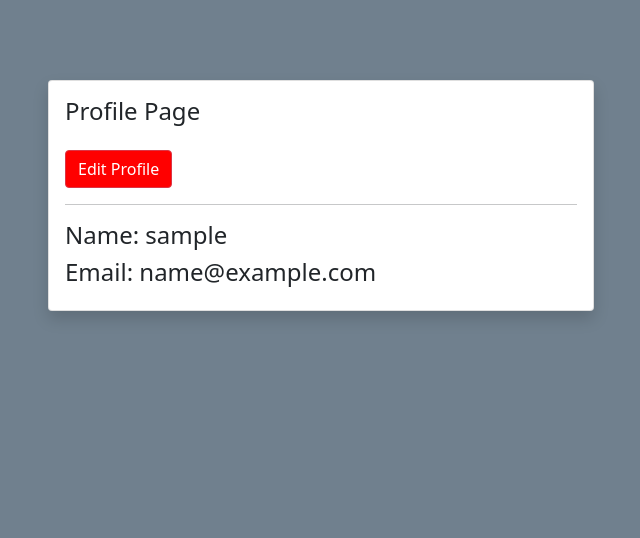
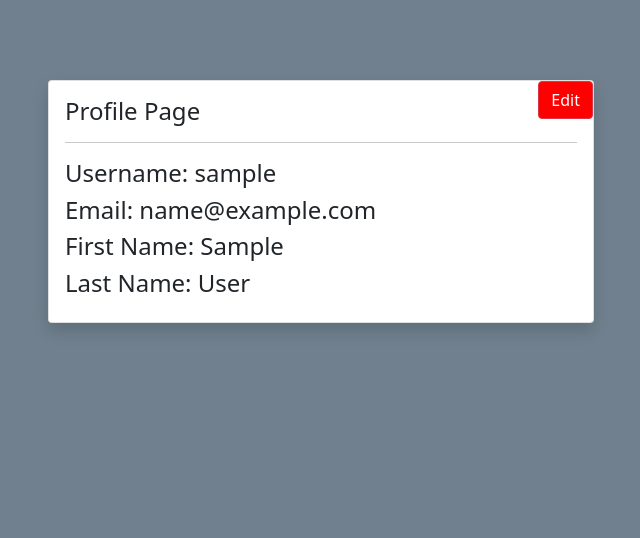
Before and after one commit to MikeMaroni9/P4-Reddit-Django, a Django app: page /profile/ in a window 1280 px wide. Shown: the part 152-690 px from the top of the page, without its empty margins (319-959 px from the left). Run offline with Django 4.2, Linux system fonts and the light colour scheme; the visitor is signed in with stand-in values (Sample User, id 1).

Commit message:
ability to edit profile page has been added, possibilities to change, username, email, name and last name

```diff
--- a/blog/urls.py
+++ b/blog/urls.py
@@ -1,5 +1,5 @@
 from django.urls import path
-from .views import Home, PostDetail, AddPost, EditPost, DeletePost, AddComment, profile
+from .views import Home, PostDetail, AddPost, EditPost, DeletePost, AddComment, profile, edit_profile
 from . import views
 
 urlpatterns = [
@@ -11,4 +11,6 @@ urlpatterns = [
     path('detail/<int:pk>/comment/', AddComment.as_view(), name="newcomment"),
     path('like/<int:pk>', views.PostLike.as_view(), name='post_like'),
     path('profile/', views.profile, name='profile'),
+    path('profile/edit', views.edit_profile, name='edit_profile'),
+
 ]
--- a/blog/views.py
+++ b/blog/views.py
@@ -1,10 +1,11 @@
-from django.shortcuts import render, get_object_or_404, reverse
+from django.shortcuts import render, get_object_or_404, reverse, redirect
 from django.views.generic import ListView, DetailView, CreateView, UpdateView, DeleteView
 from django.views import generic, View
+from django.contrib.auth.forms import UserChangeForm
 from .models import Post,Comment
 from django.http import HttpResponseRedirect
 from django.urls import reverse_lazy
-from .forms import CommentForm
+from .forms import CommentForm, EditProfileForm
 
 class Home(ListView):
     model = Post
@@ -78,6 +79,18 @@ class PostLike(View):
 
         return HttpResponseRedirect(reverse('postdetail', args=[pk]))
 
-#Profile for NavBar
+# NAVBAR Profile
 def profile(request):
     return render(request, 'profile.html')
+
+def edit_profile(request):
+    if request.method == 'POST':
+        form = EditProfileForm(request.POST, instance=request.user)
+
+        if form.is_valid():
+            form.save()
+            return redirect('profile')
+    else:
+        form = EditProfileForm(instance=request.user)
+        args = {'form': form}
+        return render(request, 'edit_profile.html', args)
--- a/templates/profile.html
+++ b/templates/profile.html
@@ -7,17 +7,19 @@
             <div class="card my-3 shadow">
                 <div class="card-body">
                     <span class="h4">Profile Page</span>
-                        <br>
-                        <br>
-                        <button type="button" class="btn btn-danger">
-                            Edit Profile
-                        </button>
+                    <div class="position-absolute top-0 end-0">
+                        <a href="{% url 'edit_profile' %}">
+                            <button type="submit" class="btn btn-danger">Edit</button>
+                        </a>
+                    </div>
                     </span>
                     <hr>
                     <div class="row">
                         <div class="col-md-8">
-                            <h4>Name: {{ user.username }}</h4>
+                            <h4>Username: {{ user.username }}</h4>
                             <h4>Email: {{ user.email }} </h4>
+                            <h4>First Name: {{ user.first_name }} </h4>
+                            <h4>Last Name: {{ user.last_name }} </h4>
                         </div>
                     </div>
                 </div>
```
Also changed, not shown: blog/forms.py (+10 -0 lines), templates/base.html (+4 -3 lines), templates/edit_profile.html (added, +27 -0 lines).
